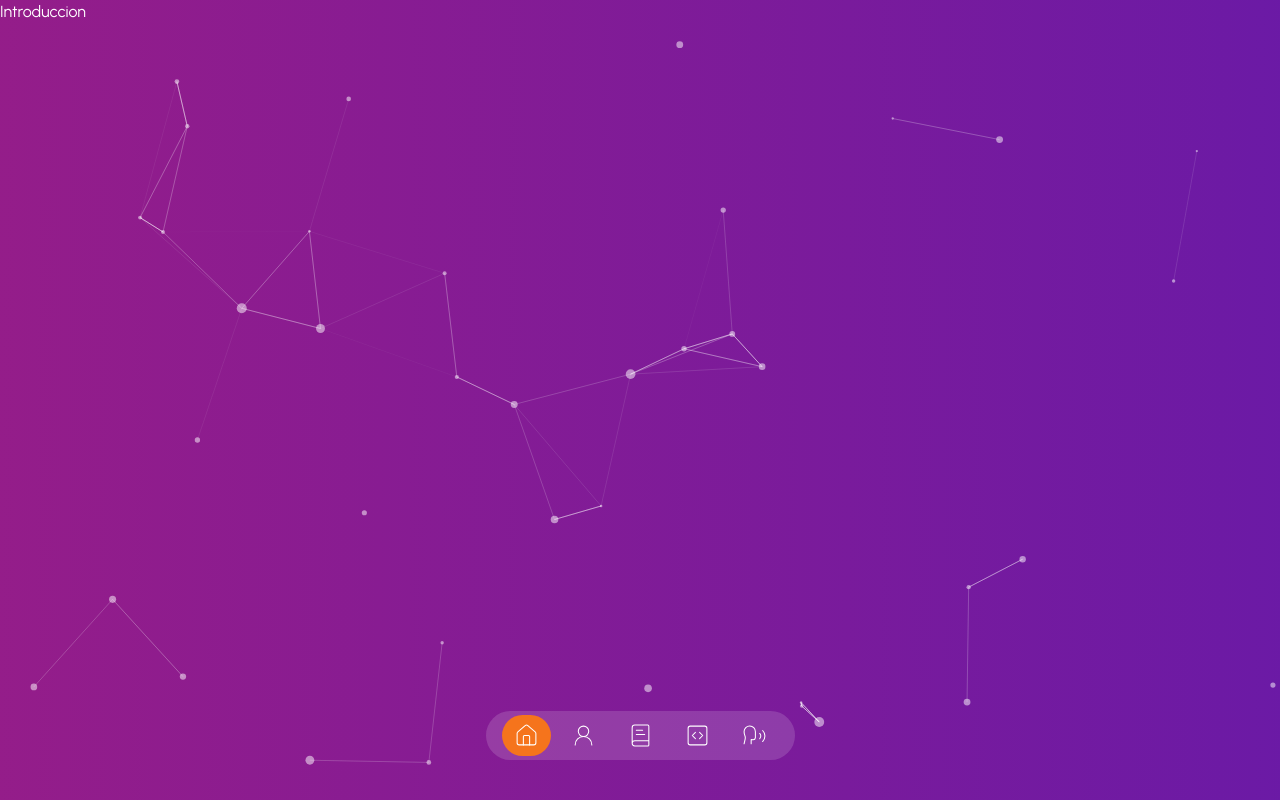
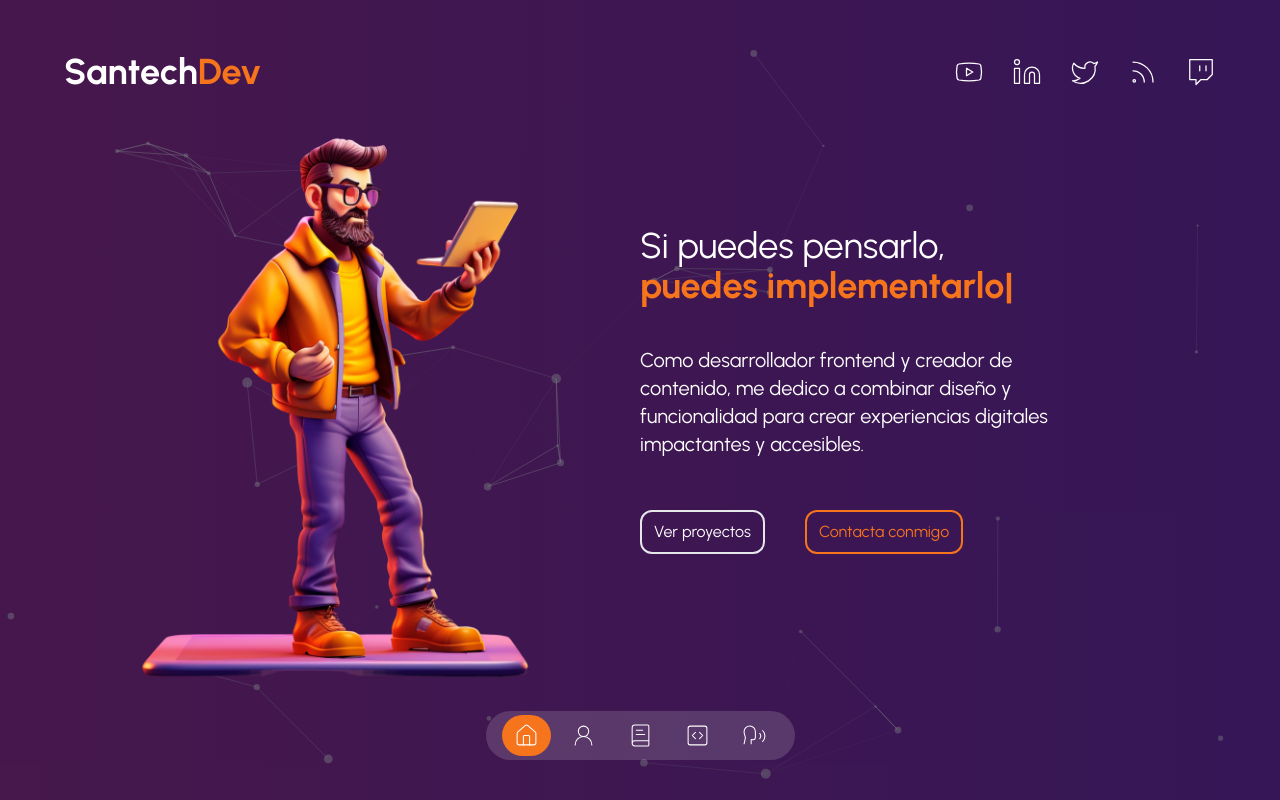
Before and after one commit to DjSantech/SantechDev, a Next.js app: page / in a window 1280 px wide. Built offline with nearby package versions, Linux system fonts and the light colour scheme.

Commit message:
componentes agregados about,routes

```diff
--- /dev/null
+++ b/app/(routes)/about-me/page.tsx
@@ -0,0 +1,31 @@
+"use client"
+
+import { Avatar } from "@/components/avatar";
+import ContainerPage from "@/components/container";
+// import CounterServices from "@/components/counter-services";
+// import TimeLine from "@/components/time-line";
+import TransitionPage from "@/components/transition-page";
+
+const AboutMePage = () => {
+    return (
+        <>
+            <TransitionPage />
+            <ContainerPage>
+                <Avatar />
+                <h1 className="text-2xl leading-tight text-center md:text-left md:text-5xl md:mt-10">
+                    Toda mi{' '}
+                    <span className="font-bold text-secondary">
+                        trayectoria profesional
+                    </span>
+                </h1>
+
+                {/* <CounterServices />
+
+                <TimeLine /> */}
+
+            </ContainerPage>
+        </>
+    );
+}
+
+export default AboutMePage;
--- a/app/layout.tsx
+++ b/app/layout.tsx
@@ -2,6 +2,8 @@ import type { Metadata } from "next";
 import  { Urbanist }  from "next/font/google";
 import "./globals.css";
 import Navbar from "@/components/navbar";
+import Header from "@/components/header";
+import Introduction from "@/components/introduction";
 
 const urbanist = Urbanist({subsets: ["latin"]});
 
@@ -21,6 +23,8 @@ export default function RootLayout({
         className={urbanist.className}>
           {children}
           <Navbar />
+          <Header/>
+
       </body>
     </html>
   );
--- a/app/page.tsx
+++ b/app/page.tsx
@@ -1,17 +1,16 @@
 "use client"
 
 import { CoverParticles } from "@/components/cover-particles";
-// import Introduction from "@/components/introduction";
-// import TransitionPage from "@/components/transition-page";
+import Introduction from "@/components/introduction";
+ import TransitionPage from "@/components/transition-page";
 
 export default function Home() {
   return (
     <main>
-      {/* <TransitionPage /> */}
+      <TransitionPage />
       <div className="flex min-h-[100vh] h-full bg-no-repeat bg-gradient-cover">
         <CoverParticles />
-        <p>Introduccion</p>
-        {/* <Introduction /> */}
+        <Introduction/>
       </div>
     </main>
   );
--- /dev/null
+++ b/components/avatar.tsx
@@ -0,0 +1,14 @@
+
+"use client"
+
+import Image from "next/image";
+
+import { MotionTransition } from "./transition-component";
+
+export function Avatar() {
+    return (
+        <MotionTransition position="bottom" className="bottom-0 right-0 hidden md:inline-block md:absolute ">
+            <Image src="/avatar-1.png" width="400" height="400" className="w-full h-full " alt="Particles " />
+        </MotionTransition>
+    )
+}
--- /dev/null
+++ b/components/container.tsx
@@ -0,0 +1,15 @@
+interface ContainerPageProps {
+    children: React.ReactNode
+}
+
+const ContainerPage = (props: ContainerPageProps) => {
+    const { children } = props
+
+    return (
+        <div className="w-full max-w-6xl px-4 pb-40 mx-auto mt-40 md:pb-0 md:px-6">
+            {children}
+        </div>
+    );
+}
+
+export default ContainerPage;
--- /dev/null
+++ b/components/header.tsx
@@ -0,0 +1,36 @@
+"use client"
+
+import { socialNetworks } from "@/data";
+import Link from "next/link";
+import { MotionTransition } from "./transition-component";
+
+const Header = () => {
+    return (
+        <MotionTransition position="bottom" className="absolute z-40 inline-block w-full top-5 md:top-10">
+            <header>
+                <div className="container justify-between max-w-6xl mx-auto md:flex">
+                    <Link href='/'>
+                        <h1 className="my-3 text-4xl font-bold text-center md:text-left">
+                            Santech
+                            <span className="text-secondary">Dev</span>
+                        </h1>
+                    </Link>
+                    <div className="flex items-center justify-center gap-7">
+                        {socialNetworks.map(({ logo, src, id }) => (
+                            <Link
+                                key={id}
+                                href={src}
+                                target="_blank"
+                                className="transition-all duration-300 hover:text-secondary"
+                            >
+                                {logo}
+                            </Link>
+                        ))}
+                    </div>
+                </div>
+            </header>
+        </MotionTransition>
+    );
+}
+
+export default Header;
--- /dev/null
+++ b/components/introduction.tsx
@@ -0,0 +1,49 @@
+"use client"
+import Image from "next/image";
+import { TypeAnimation } from 'react-type-animation';
+
+const Introduction = () => {
+    return (
+        <div className="z-20 w-full bg-darkBg/60">
+            <div className="z-20 grid items-center h-full p-6 py-20 md:py-0 md:grid-cols-2">
+                <Image src="/home-4.png" priority width="800" height="800" alt="Avatar" />
+                <div className="flex flex-col justify-center max-w-md">
+                    <h1 className="mb-5 text-2xl leading-tight text-center md:text-left md:text-4xl md:mb-10">Si puedes pensarlo, <br />
+                        <TypeAnimation
+                            sequence={[
+                                'puedes programarlo',
+                                1000,
+                                'puedes optimizarlo',
+                                1000,
+                                'puedes implementarlo',
+                                1000,
+                                'puedes desarrollarlo',
+                                1000
+                            ]}
+                            wrapper="span"
+                            speed={50}
+                            repeat={Infinity}
+                            className="font-bold text-secondary"
+                        />
+                    </h1>
+
+                    <p className="mx-auto mb-2 text-xl md:text-xl md:mx-0 md:mb-8">
+                        Como desarrollador frontend y creador de contenido, me dedico a combinar diseño y funcionalidad para crear experiencias digitales impactantes y accesibles.
+                    </p>
+
+                    <div className="flex items-center justify-center gap-3 md:justify-start md:gap-10">
+                        <a href="/projects" className="px-3 py-2 my-2 transition-all border-2 cursor-pointer text-md w-fit rounded-xl hover:shadow-xl hover:shadow-white/50">
+                            Ver proyectos
+                        </a>
+                        <a href="/contact"
+                            className="px-3 py-2 my-5 transition-all border-2 cursor-pointer text-md w-fit text-secondary border-secondary rounded-xl hover:shadow-xl hover:shadow-secondary" >
+                            Contacta conmigo
+                        </a>
+                    </div>
+                </div>
+            </div>
+        </div>
+    );
+}
+
+export default Introduction;
--- /dev/null
+++ b/components/transition-page.tsx
@@ -0,0 +1,23 @@
+"use client"
+
+import { transitionVariantsPage } from "@/utils/motion-transitions";
+import { AnimatePresence, motion } from "framer-motion";
+
+const TransitionPage = () => {
+    return (
+        <AnimatePresence mode="wait">
+            <div>
+                <motion.div
+                    className="fixed top-0 bottom-0 right-full w-screen h-screen z-30 bg-[#2e2257]"
+                    variants={transitionVariantsPage}
+                    initial="initial"
+                    animate="animate"
+                    exit="exit"
+                    transition={{ delay: 0.2, duration: 0.6, ease: "easeInOut" }}
+                ></motion.div>
+            </div>
+        </AnimatePresence>
+    );
+}
+
+export default TransitionPage;
--- a/package.json
+++ b/package.json
@@ -16,6 +16,7 @@
     "next": "^15.1.4",
     "react": "^19.0.0",
     "react-dom": "^19.0.0",
+    "react-type-animation": "^3.2.0",
     "urbanist": "^1.0.1"
   },
   "devDependencies": {
```
Also changed, not shown: 1 other file (tests, documents, lock files or other folders).
